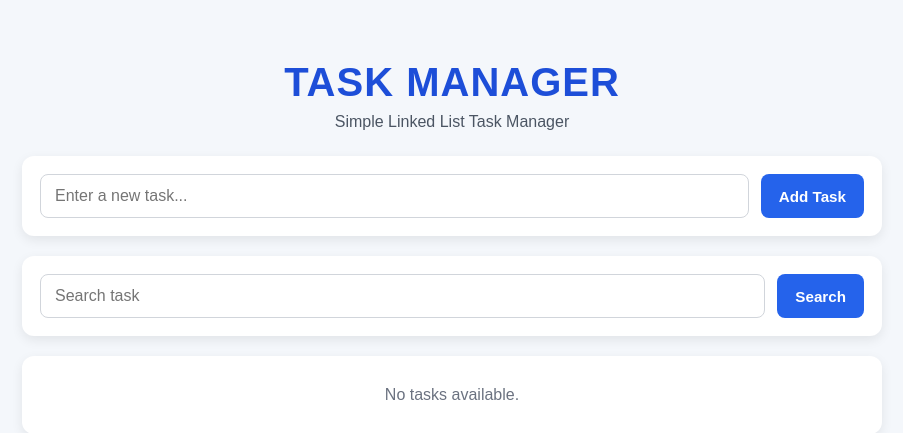
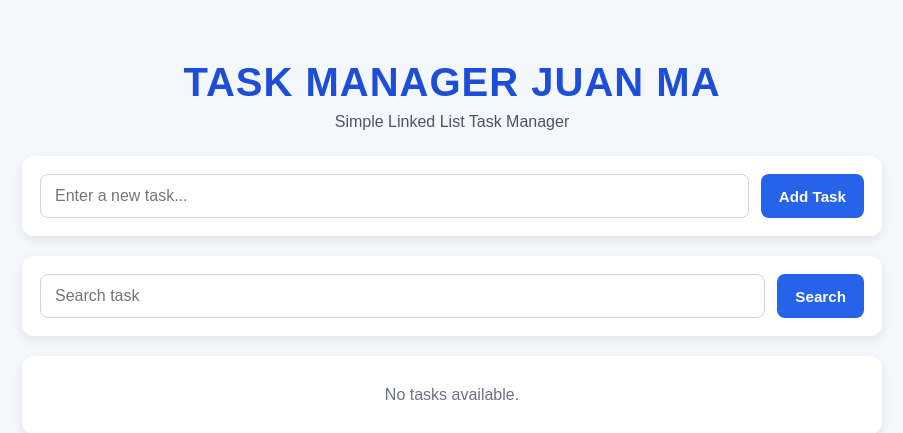
Before and after one commit to juangallardo88/listas-simples-taller-e, a Flask app: page / in a window 1280 px wide. Shown: the top 433 px of the page, without its empty margins (188-1091 px from the left). Run offline with Flask 3, Linux system fonts and the light colour scheme.

Commit message:
Update page title

```diff
--- a/task_manager/templates/index.html
+++ b/task_manager/templates/index.html
@@ -3,13 +3,13 @@
   <head>
     <meta charset="UTF-8" />
     <meta name="viewport" content="width=device-width, initial-scale=1.0" />
-    <title>TASK MANAGER</title>
+    <title>TASK MANAGER JUAN MA</title>
     <link rel="stylesheet" href="{{ url_for('static', filename='style.css') }}" />
   </head>
   <body>
     <div class="container">
       <header class="header">
-        <h1>TASK MANAGER</h1>
+        <h1>TASK MANAGER JUAN MA</h1>
         <p class="subtitle">Simple Linked List Task Manager</p>
       </header>
 
```
